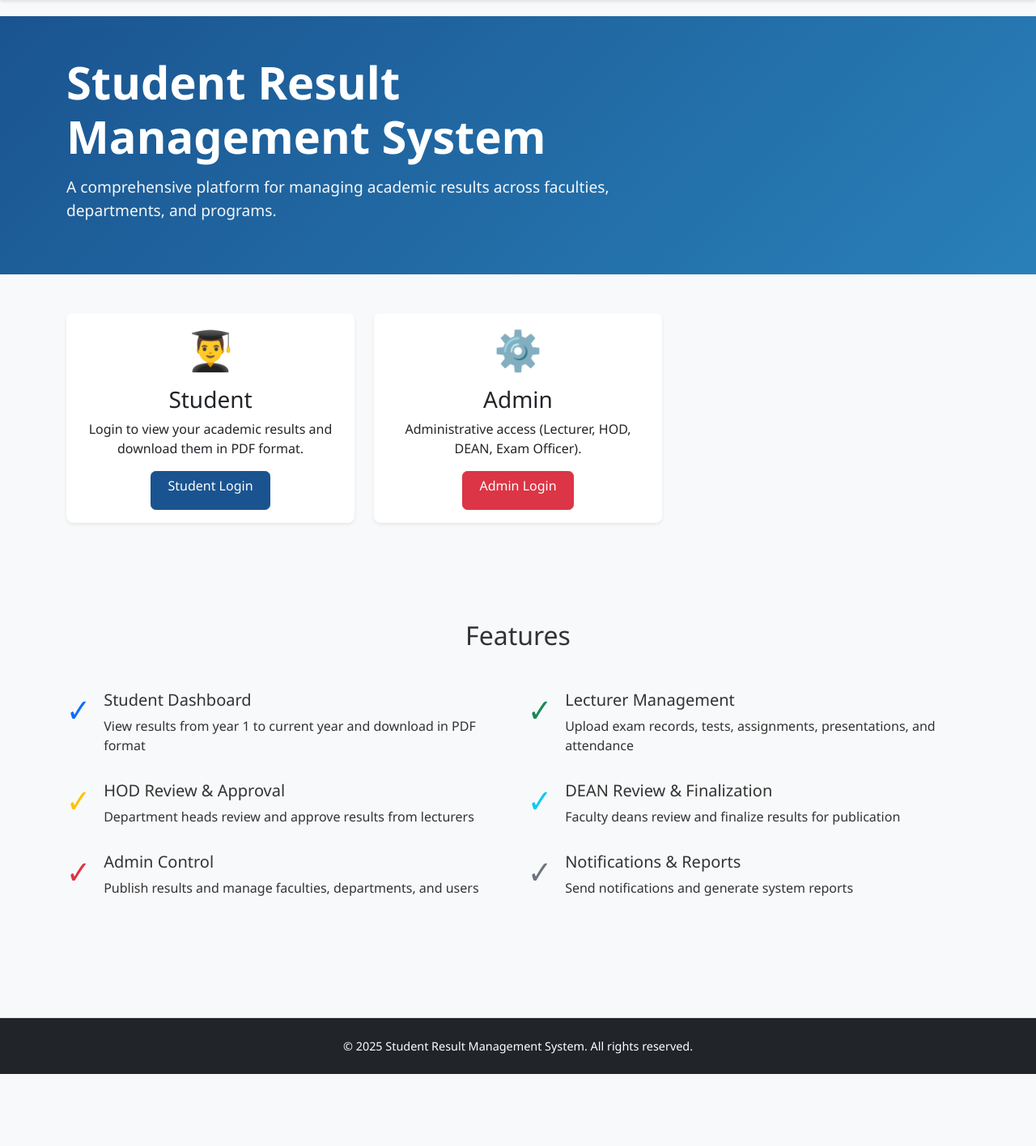
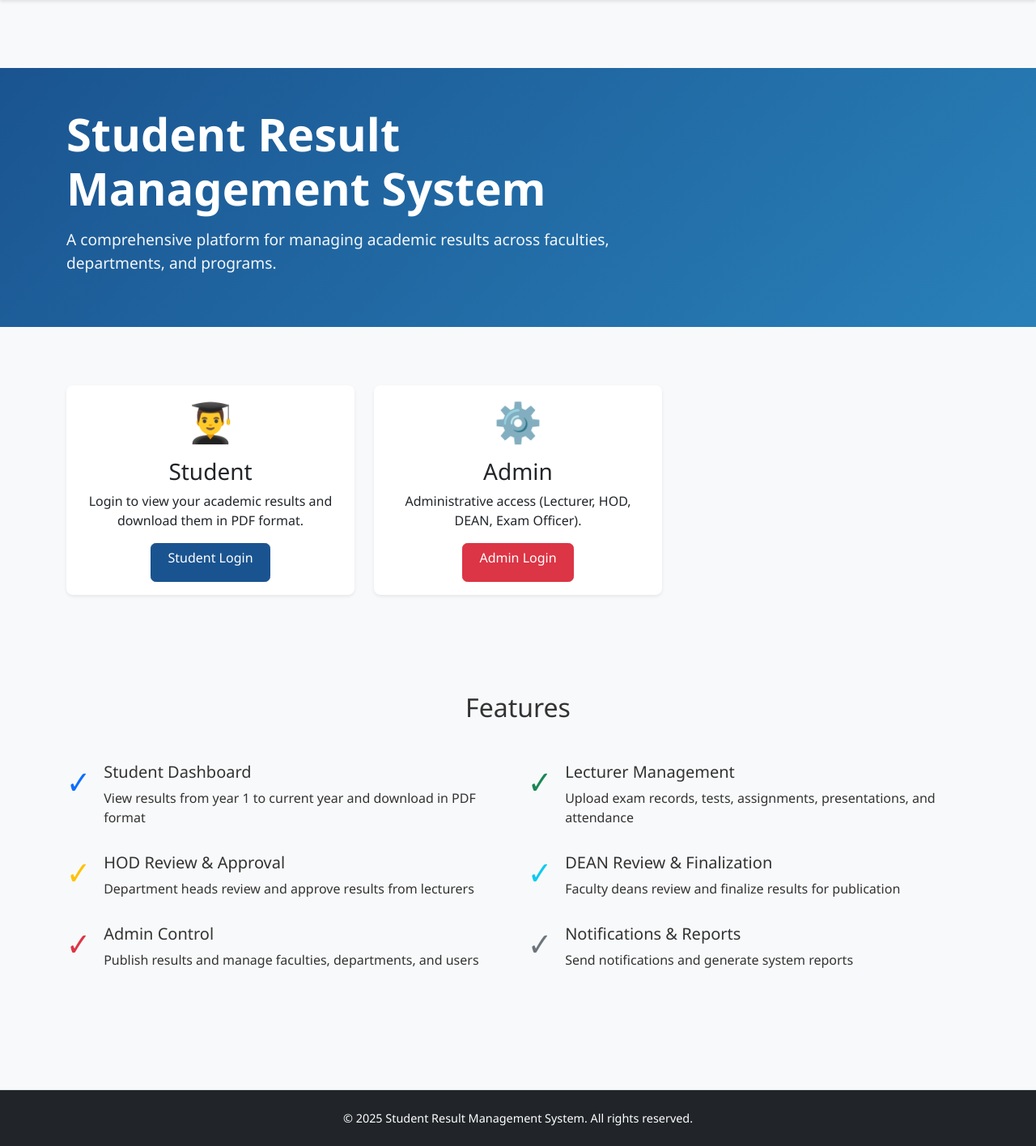
Before and after one commit to Kekeni-hub/etusl-result, a Django app: page / in a window 1280 px wide. Shown: the part 62-1478 px from the top of the page at 81% size. Before the commit the page ends 1389 px from the top, so only its background shows below. Run offline with Django 5.2, Linux system fonts and the light colour scheme; some libraries are stand-ins or nearby versions.

Commit message:
style: update home page with dropdown effect and navbar spacing

```diff
--- a/templates/base.html
+++ b/templates/base.html
@@ -6,6 +6,40 @@
     <title>{% block title %}Student Result Management System{% endblock %}</title>
     <link rel="stylesheet" href="https://cdn.jsdelivr.net/npm/bootstrap@5.3.0/dist/css/bootstrap.min.css">
         <style>
+        /* Navbar fixed with dropdown effect for body */
+        .navbar {
+            box-shadow: 0 2px 8px rgba(0, 0, 0, 0.15);
+            position: relative;
+            z-index: 1030;
+        }
+
+        /* Add spacing below navbar to prevent content overlap */
+        body {
+            padding-top: 0;
+        }
+
+        .main-content {
+            margin-top: 1rem;
+        }
+
+        /* Hero section with top margin for dropdown effect */
+        .hero-section {
+            margin-top: 2rem;
+            animation: slideDown 0.6s ease-out;
+        }
+
+        /* Dropdown animation */
+        @keyframes slideDown {
+            from {
+                opacity: 0;
+                transform: translateY(-20px);
+            }
+            to {
+                opacity: 1;
+                transform: translateY(0);
+            }
+        }
+
         /* Make login/register cards have consistent width and centered */
         .auth-card { max-width: 520px; margin: 0 auto; }
         /* Wider form card for admin-style pages (add student, bulk forms) */
--- a/templates/home.html
+++ b/templates/home.html
@@ -3,18 +3,18 @@
 {% block title %}Student Result Management System - Home{% endblock %}
 
 {% block content %}
-<div class="hero-section bg-primary text-white py-5">
+<div class="hero-section bg-primary text-white py-5 mt-5">
     <div class="container">
         <div class="row align-items-center">
             <div class="col-md-8">
-                <h1 class="display-4 fw-bold">Student Result Management System</h1>
+                <h1 class="display-4 fw-bold mb-3">Student Result Management System</h1>
                 <p class="lead">A comprehensive platform for managing academic results across faculties, departments, and programs.</p>
             </div>
         </div>
     </div>
 </div>
 
-<div class="container my-5">
+<div class="container my-5 pt-4">
     <div class="row">
         <!-- Student Login -->
         <div class="col-md-4 mb-4">
```
